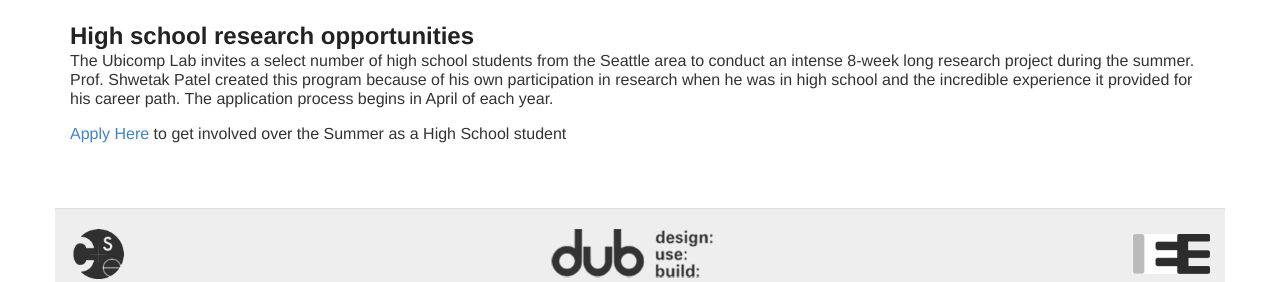
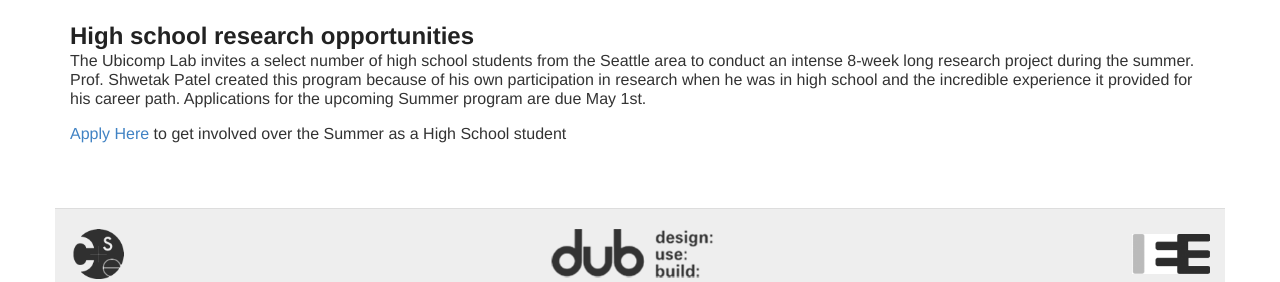
Before and after one commit to ubicomplab/ubicomplab.github.io, a Jekyll site: the page built from get_involved/index.md, in a window 1280 px wide. Shown: the part 680-962 px from the top of the page. Built offline with Jekyll 4.4.1, drawn with Linux system fonts in a browser that asks for light colours; some web fonts are replaced.

Commit message:
Update index.md

```diff
--- a/get_involved/index.md
+++ b/get_involved/index.md
@@ -19,6 +19,6 @@
 <a href="http://www.surveygizmo.com/s3/3304067/UbiComp-Lab-Research-Application-Summer-2017">Apply Here</a> to get involved Summer quarter
 
 ## High school research opportunities
-The Ubicomp Lab invites a select number of high school students from the Seattle area to conduct an intense 8-week long research project during the summer.  Prof. Shwetak Patel created this program because of his own participation in research when he was in high school and the incredible experience it provided for his career path.  The application process begins in April of each year.
+The Ubicomp Lab invites a select number of high school students from the Seattle area to conduct an intense 8-week long research project during the summer.  Prof. Shwetak Patel created this program because of his own participation in research when he was in high school and the incredible experience it provided for his career path.  Applications for the upcoming Summer program are due May 1st.
 
 <a href="http://www.surveygizmo.com/s3/3304069/UbiComp-Lab-High-School-Research-Application-Summer-2017">Apply Here</a> to get involved over the Summer as a High School student
```
